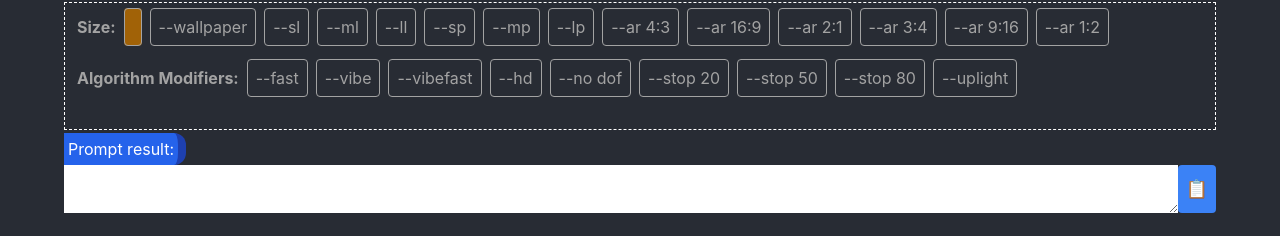
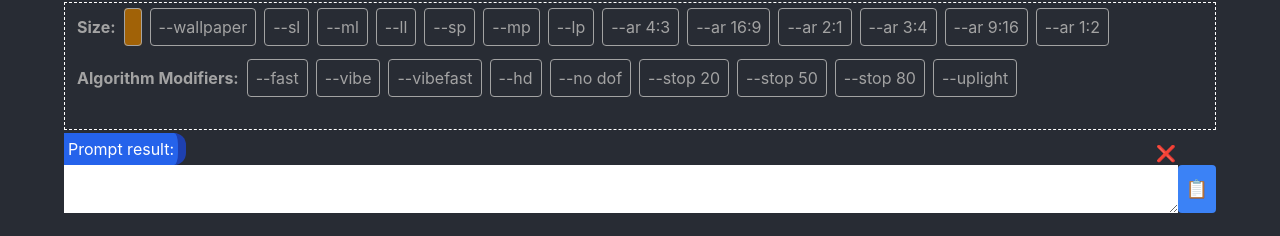
Before and after one commit to rugia813/midjourney-prompt-helper, a React (Create React App) app: page / in a window 1280 px wide. Shown: the part 561-797 px from the top of the page. Built offline with nearby package versions, Linux system fonts and the light colour scheme.

Commit message:
clear btns

```diff
--- a/src/App.js
+++ b/src/App.js
@@ -69,7 +69,8 @@ function App() {
         <ModifierPanel modifiers={modifiers} setModifiers={setModifiers} />
       </div>
 
-      <div className='w-full h-fit flex-initial flex flex-col' >
+      <div className='w-full h-fit flex-initial flex flex-col relative' >
+        <button title='Clear' className='absolute top-2 right-10' onClick={() => setRes('')}>❌</button>
         <Header>Prompt result</Header>
         <div className='w-full h-max flex-initial flex' >
           <textarea
--- a/src/components/Desk.js
+++ b/src/components/Desk.js
@@ -11,7 +11,7 @@ export default function Desk({ deskItems, addWord, removeWordAtIdx, clearDeskIte
 	return (
 		<div className='relative'>
 			<Header>Use words you picked to form prompt</Header>
-			<button className='absolute top-2 right-10' onClick={clearDeskItems}>❌</button>
+			<button title='Remove All' className='absolute top-2 right-10' onClick={clearDeskItems}>❌</button>
 			<div className='flex w-full mb-1'>
 
 				{/* Desk Items */}
```
